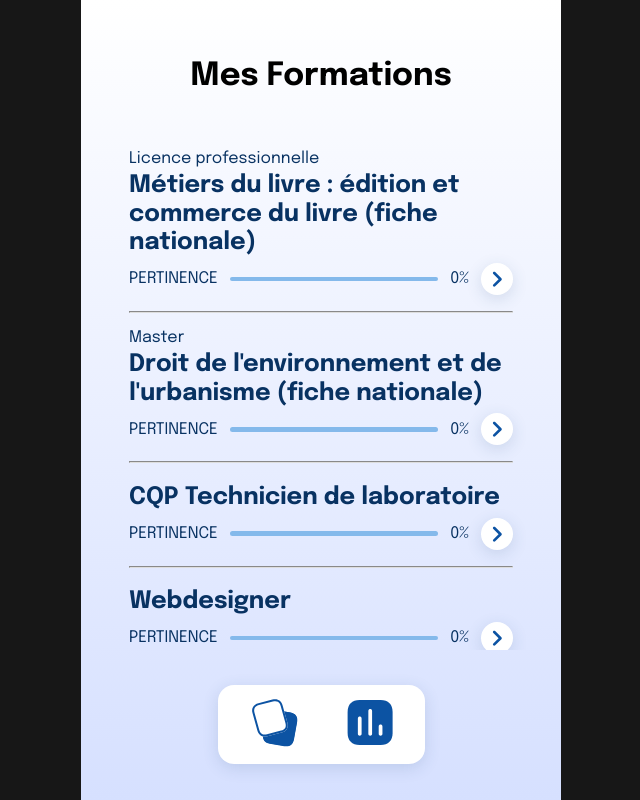
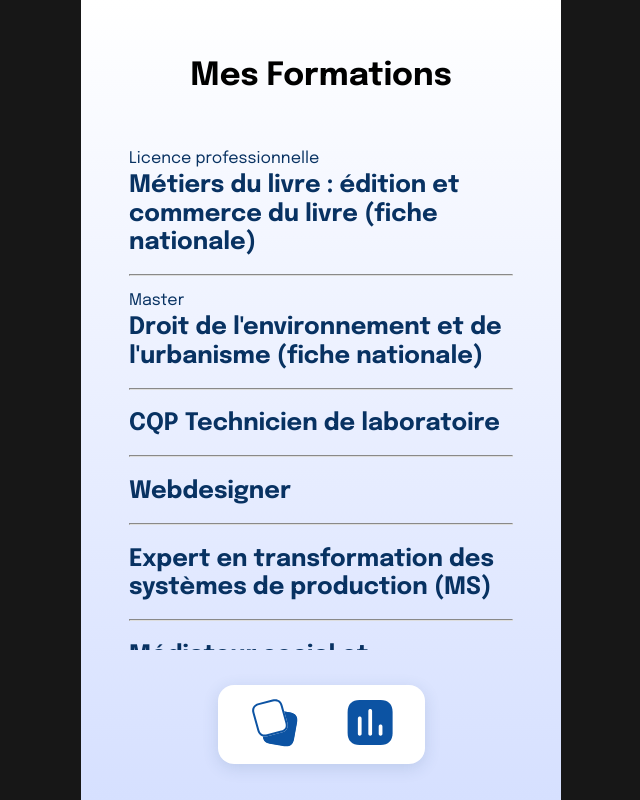
Before and after one commit to EtudiQuoi/etudi-quoi, a Next.js app: page /results in a window 1280 px wide. Shown: the whole page, without its empty margins (319-959 px from the left). Built offline with nearby package versions, Linux system fonts and the light colour scheme.

Commit message:
:sparkles: Remove relevance

```diff
--- a/components/CardResult.jsx
+++ b/components/CardResult.jsx
@@ -6,14 +6,14 @@ const CardResult = ({ type, title, percentage, ...props }) => {
         <ListItem>
             <FormationType>{type}</FormationType>
             <FormationTitle>{title}</FormationTitle>
-            <BottomInfo>
+            {/* <BottomInfo>
                 <Label htmlFor="pertinence">Pertinence</Label>
                 <ProgressBar id="pertinence" value={percentage} max="100">
                     {percentage}%
                 </ProgressBar>
                 <p>{percentage}%</p>
                 <RoundButton size="tiny" layout="arrow" />
-            </BottomInfo>
+            </BottomInfo> */}
         </ListItem>
     );
 };
```
